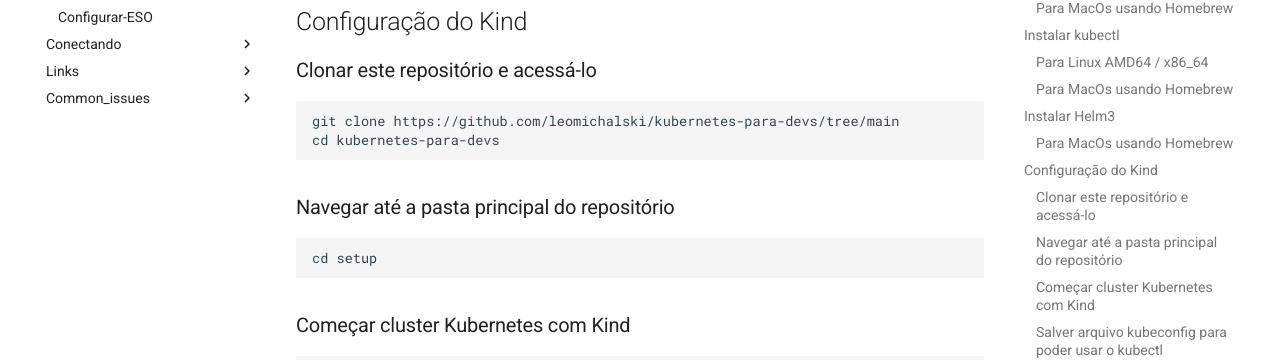
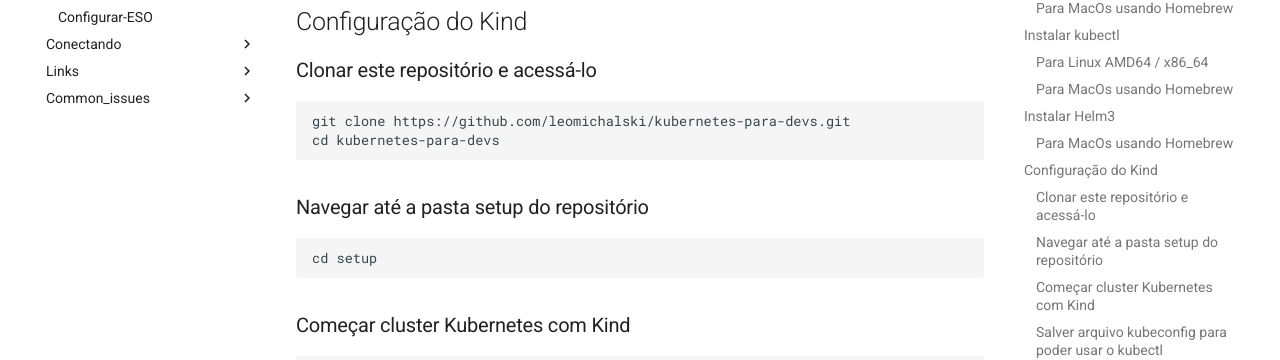
Before and after one commit to FGA-GCES/ESO-Documentacao, an MkDocs documentation site: the page built from docs/1-Setup/2-Configurar_Kubernetes.md, in a window 1280 px wide and 900 px high, scrolled down 1746 px. Shown: the part 199-559 px from the top of the window. Built offline with MkDocs 1.6.1 and Material for MkDocs 9.7.7, drawn with Linux system fonts in a browser that asks for light colours.

Commit message:
corrigindo link kubernetes para devs

````diff
--- a/docs/1-Setup/2-Configurar_Kubernetes.md
+++ b/docs/1-Setup/2-Configurar_Kubernetes.md
@@ -92,11 +92,11 @@ Mais opções de instalação em <https://helm.sh/docs/intro/install/>
 ### Clonar este repositório e acessá-lo
 
 ```bash
-git clone https://github.com/leomichalski/kubernetes-para-devs/tree/main
+git clone https://github.com/leomichalski/kubernetes-para-devs.git
 cd kubernetes-para-devs
 ```
 
-### Navegar até a pasta principal do repositório
+### Navegar até a pasta setup do repositório
 
 ```bash
 cd setup
````
